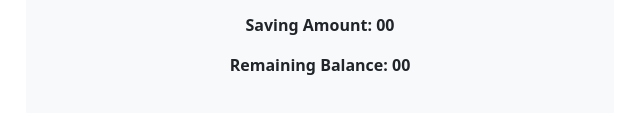
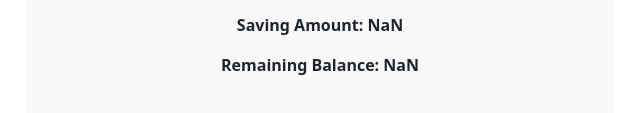
Before and after one commit to selim121/money-master, a plain HTML site: page index.html in a window 1280 px wide. Both pictures are taken after typing "Sample" into the empty fields and a click on the button "Save". Shown: the part 691-804 px from the top of the page, 614-1254 px from the left. Drawn offline with Linux system fonts and the light colour scheme.

Commit message:
function added

```diff
--- a/index.html
+++ b/index.html
@@ -80,12 +80,12 @@
                 <p class="fw-semibold text-center">Balance: <span id="remaining-balance">00</span></p>
                 <div class="d-flex justify-content-between mx-4 align-items-center">
                     <label for="">Save:</label>
-                    <input type="text" id="" class="py-2 rounded-2 border-0 bg-body-secondary">
+                    <input type="text" id="saving-amount" class="py-2 rounded-2 border-0 bg-body-secondary">
                     <p class="m-0">%</p>
-                    <button class="btn btn-primary opacity-75 px-5">Save</button>
+                    <button id="btn-saving" class="btn btn-primary opacity-75 px-5">Save</button>
                 </div>
-                <p class="fw-semibold text-center my-3">Saving Amount: <span>00</span></p>
-                <p class="fw-semibold text-center">Remaining Balance: <span>00</span></p>
+                <p class="fw-semibold text-center my-3">Saving Amount: <span id="saving">00</span></p>
+                <p class="fw-semibold text-center">Remaining Balance: <span id="rem-balance">00</span></p>
             </div>
         </div>
     </main>
--- a/js/main.js
+++ b/js/main.js
@@ -14,4 +14,27 @@ document.getElementById('btn-calculate').addEventListener('click', function(){
     const balance = document.getElementById('remaining-balance');
     balance.innerText = remainingBalance;
 
+
+
 })
+
+document.getElementById('btn-saving').addEventListener('click', function(){
+
+    const savingAmount = getInputValueById('saving-amount');
+
+    const remainingBalance = document.getElementById('remaining-balance');
+    const remainingBalanceValueString = remainingBalance.innerText;
+    const remainingBalanceValue = parseInt(remainingBalanceValueString);
+
+    const value = savingAmount/100;
+    const savingAmountValue = remainingBalanceValue * value;
+
+    const savingValue = document.getElementById('saving');
+    savingValue.innerText = savingAmountValue;
+
+    const balance = remainingBalanceValue - savingAmountValue;
+
+    const remBalance = document.getElementById('rem-balance');
+    remBalance.innerText = balance;
+
+})
--- a/js/utilities.js
+++ b/js/utilities.js
@@ -4,3 +4,10 @@ function getInputValueById(elementId){
     const inputValue = parseInt(inputValueString);
     return inputValue;
 }
+
+function getTextValueById(elementId){
+    const getInputValue = document.getElementById(elementId);
+    const inputValueString = getInputValue.innerText;
+    const inputValue = parseInt(inputValueString);
+    return inputValue;
+}
```
